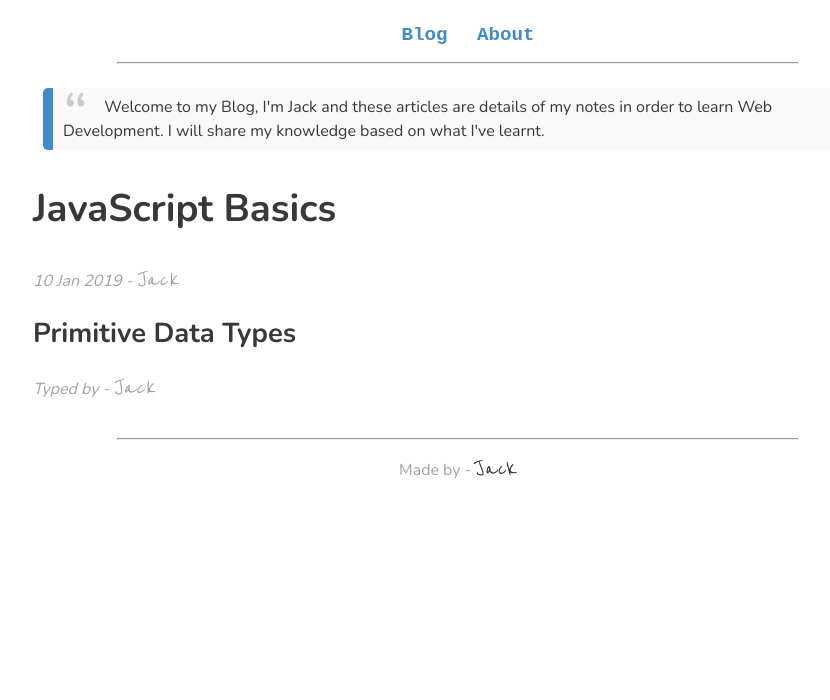
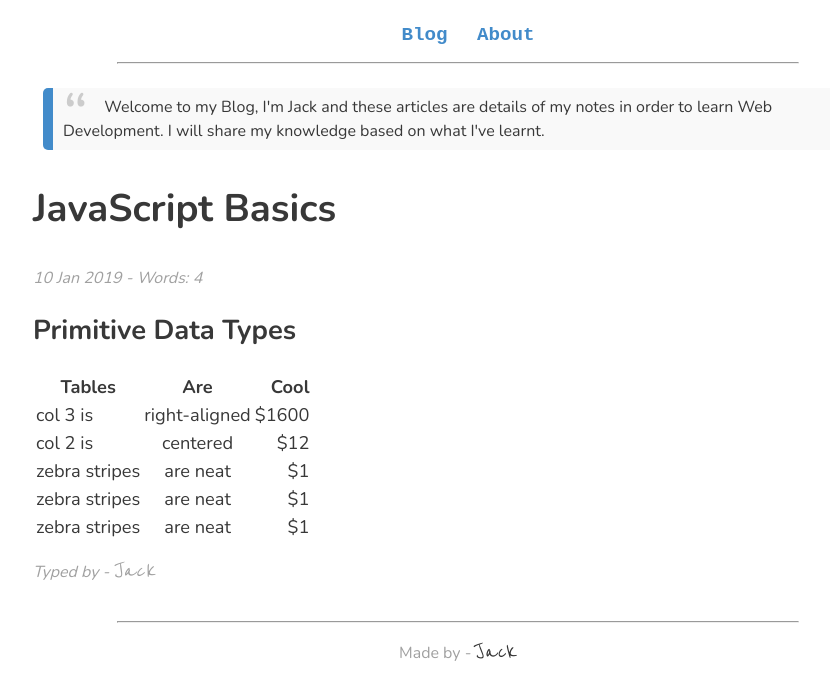
Before and after one commit to jackwebdev/Blog, a Jekyll site: the page built from _posts/2019-01-10-javascript-basics.markdown, in a window 1280 px wide. Shown: the top 700 px of the page, without its empty margins (182-1012 px from the left). Built offline with Jekyll 4.4.1, drawn with Linux system fonts in a browser that asks for light colours; some web fonts are replaced.

Commit message:
Layout changes

```diff
--- a/_layouts/post.html
+++ b/_layouts/post.html
@@ -6,7 +6,7 @@
     <article class="blog">
             <blockquote>Welcome to my Blog, I'm Jack and these articles are details of my notes in order to learn Web Development. I will share my knowledge based on what I've learnt.</blockquote>
             <h1 class="blog-title">{{ page.title }}</h1>
-            <p class="blog-date">{{ page.date | date_to_string }} - <span style="font-family: 'Reenie Beanie', cursive; font-size: 1.6em">Jack</span></p>
+            <p class="blog-date">{{ page.date | date_to_string }} - Words: {{ page.excerpt | number_of_words }}</p>
             <div class="blog-content">
                 {{ content }}
             </div>
--- a/_posts/2019-01-10-javascript-basics.markdown
+++ b/_posts/2019-01-10-javascript-basics.markdown
@@ -7,3 +7,11 @@
 ---
 
 ## Primitive Data Types
+
+| Tables        | Are           | Cool  |
+| ------------- |:-------------:| -----:|
+| col 3 is      | right-aligned | $1600 |
+| col 2 is      | centered      |   $12 |
+| zebra stripes | are neat      |    $1 |
+| zebra stripes | are neat      |    $1 |
+| zebra stripes | are neat      |    $1 |
```
